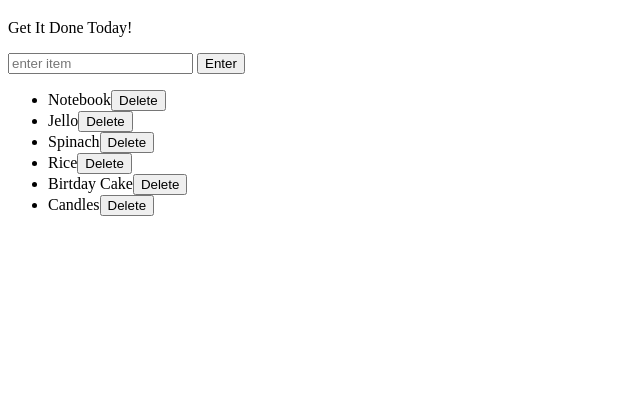
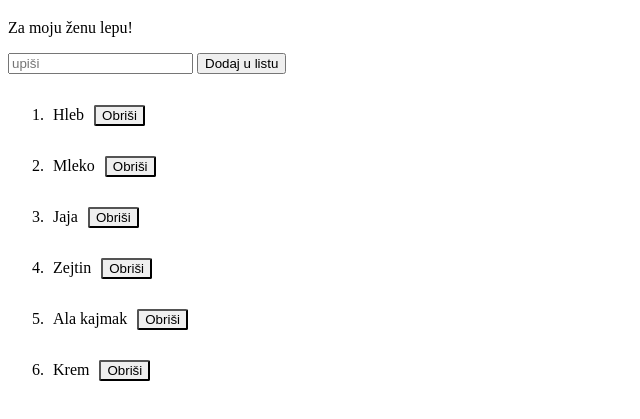
Before and after one commit to Tpe3op/Tpe3op.github.io, a plain HTML site: page index.html in a window 1280 px wide. Shown: the part 61-480 px from the top of the page, without its empty margins (0-640 px from the left). Drawn offline with Linux system fonts and the light colour scheme.

Commit message:
Add files via upload

```diff
--- a/index.html
+++ b/index.html
@@ -8,17 +8,17 @@
     <title>Javascript + DOM</title>
 </head>
 <body>
-    <h1 class="coolTitle">Shoping List</h1>
-    <p id="first">Get It Done Today!</p>
-    <input id="userinput" type="text" placeholder="enter item">
-    <button id="enter">Enter</button>
+    <h1 class="title">Shoping List</h1>
+    <p id="first">Za moju ženu lepu!</p>
+    <input id="userinput" type="text" placeholder="upiši">
+    <button id="enter">Dodaj u listu</button>
     <ul id='list'>
-        <li class="bold red" random="23">Notebook<button class="btn">Delete</button></li>
-        <li>Jello<button class="btn">Delete</button></li>
-        <li>Spinach<button class="btn">Delete</button></li>
-        <li>Rice<button class="btn">Delete</button></li>
-        <li>Birtday Cake<button class="btn">Delete</button></li>
-        <li>Candles<button class="btn">Delete</button></li>
+        <li class="bold red" random="23">Hleb<button class="btn">Obriši</button></li>
+        <li>Mleko<button class="btn">Obriši</button></li>
+        <li>Jaja<button class="btn">Obriši</button></li>
+        <li>Zejtin<button class="btn">Obriši</button></li>
+        <li>Ala kajmak<button class="btn">Obriši</button></li>
+        <li>Krem<button class="btn">Obriši</button></li>
     </ul>
     <script type="text/javascript" src="script.js">
 
--- a/script.js
+++ b/script.js
@@ -18,8 +18,9 @@ function createListElement() {
 	var li = document.createElement("li");
     var btn = document.createElement("button");
 	li.appendChild(document.createTextNode(input.value));
-    btn.appendChild(document.createTextNode("Delete"));
+    btn.appendChild(document.createTextNode("Obriši"));
 	li.appendChild(btn);
+    btn.classList.add("btn");
     ul.appendChild(li)
 	input.value = "";
     li.addEventListener('click', toggle);
--- a/style.css
+++ b/style.css
@@ -24,3 +24,17 @@
 .done {
     text-decoration: line-through;
 }
+
+li {
+    list-style:decimal;
+    padding: 5px;
+}
+
+.btn {
+    border-radius: 2px;
+    margin: 10px;
+}
+
+.btn:hover {
+    color: red;
+}
```
